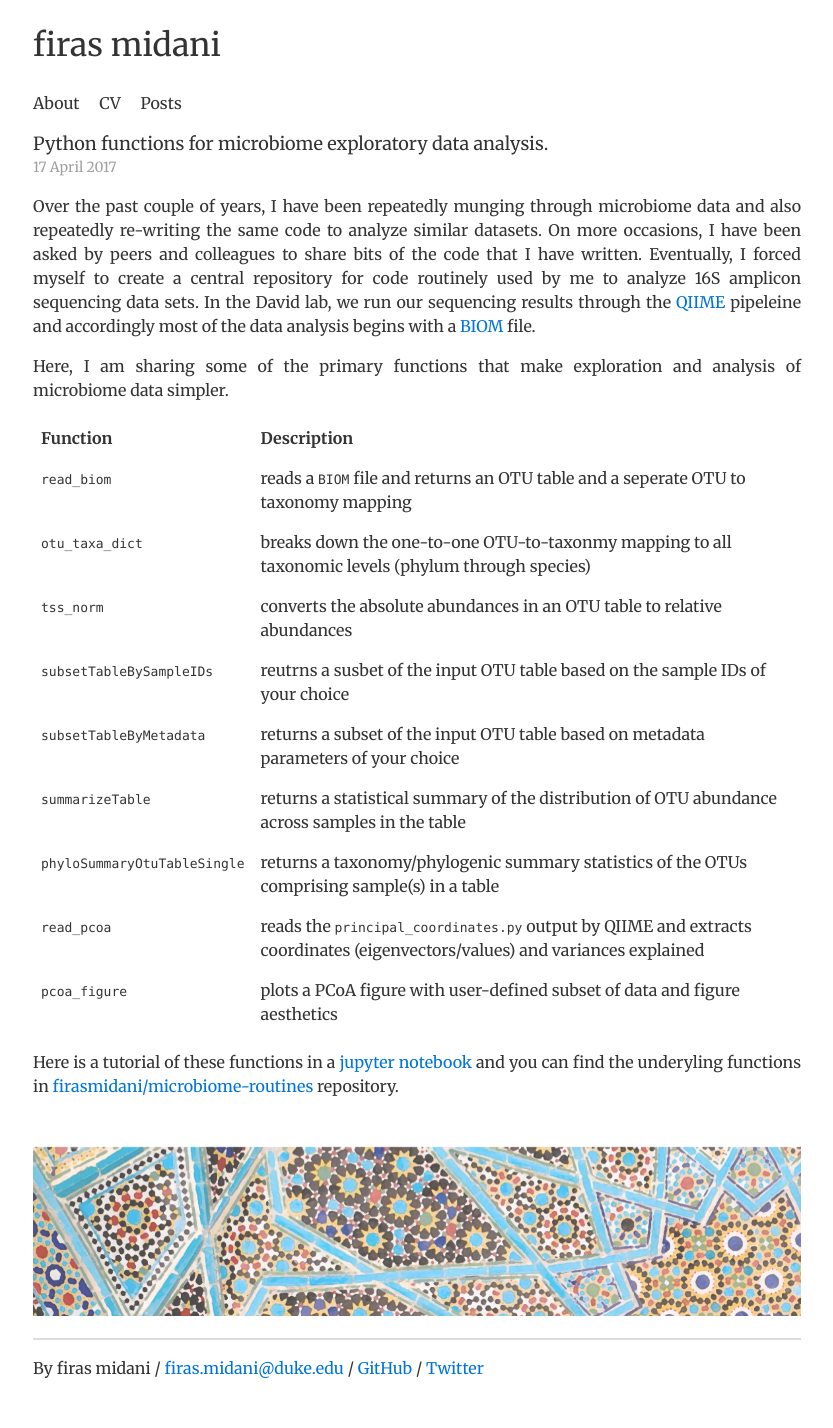
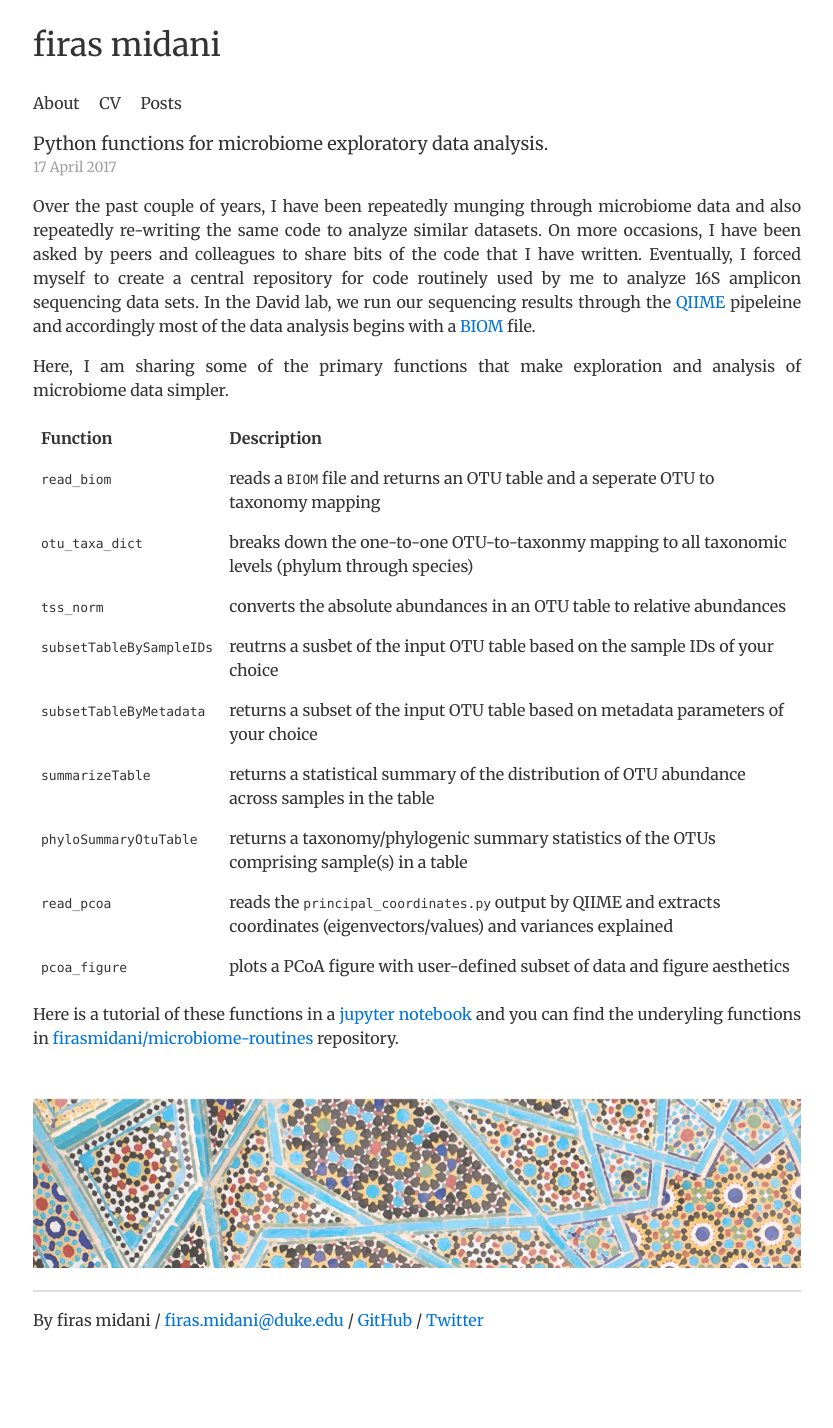
Before and after one commit to firasmidani/firasmidani.github.io, a Jekyll site: the page built from _posts/2017-04-17-python-microbiome-EDA.md, in a window 1280 px wide. Shown: the whole page, without its empty margins (223-1056 px from the left). Built offline with Jekyll 4.4.1, drawn with Linux system fonts in a browser that asks for light colours; comment, search, counter and statistics services are not loaded; after the commit the page ends 1380 px from its top, so only the background shows below that.

Commit message:
Update 2017-04-17-python-microbiome-EDA.md

```diff
--- a/_posts/2017-04-17-python-microbiome-EDA.md
+++ b/_posts/2017-04-17-python-microbiome-EDA.md
@@ -18,7 +18,7 @@ Here, I am sharing some of the primary functions that make exploration and analy
 |`subsetTableBySampleIDs`|reutrns a susbet of the input OTU table based on the sample IDs of your choice|
 |`subsetTableByMetadata`|returns a subset of the input OTU table based on metadata parameters of your choice|
 |`summarizeTable`|returns a statistical summary of the distribution of OTU abundance across samples in the table|
-|`phyloSummaryOtuTableSingle`|returns a taxonomy/phylogenic summary statistics of the OTUs comprising sample(s<a></a>) in a table|
+|`phyloSummaryOtuTable`|returns a taxonomy/phylogenic summary statistics of the OTUs comprising sample(s<a></a>) in a table|
 |`read_pcoa`|reads the `principal_coordinates.py` output by QIIME and extracts coordinates (eigenvectors/values<a></a>) and variances explained|
 |`pcoa_figure`|plots a PCoA figure with user-defined subset of data and figure aesthetics|
 
```
